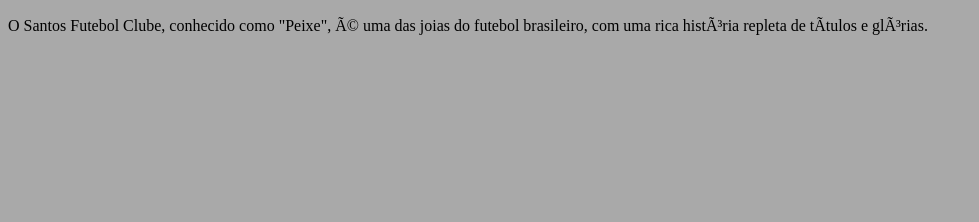
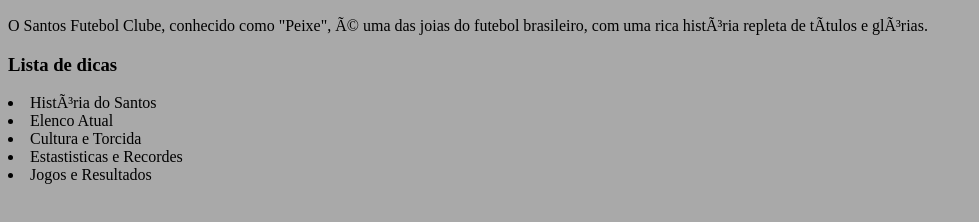
Before and after one commit to Nicolindo934/meusitecerto, a plain HTML site: page index.html in a window 1280 px wide. Shown: the part 422-644 px from the top of the page, without its empty margins (0-979 px from the left). Drawn offline with Linux system fonts and the light colour scheme.

Commit message:
Aula 13/11

```diff
--- a/index.html
+++ b/index.html
@@ -18,4 +18,10 @@
         <div>
 
             <div class="lista">
-                <h3></h3>
+                <h3>Lista de dicas </h3>
+            </ul>
+            <li> História do Santos </li>
+            <li> Elenco Atual </li>
+            <li> Cultura e Torcida </li>
+            <li> Estastisticas e Recordes </li>
+            <li> Jogos e Resultados </li>
```
